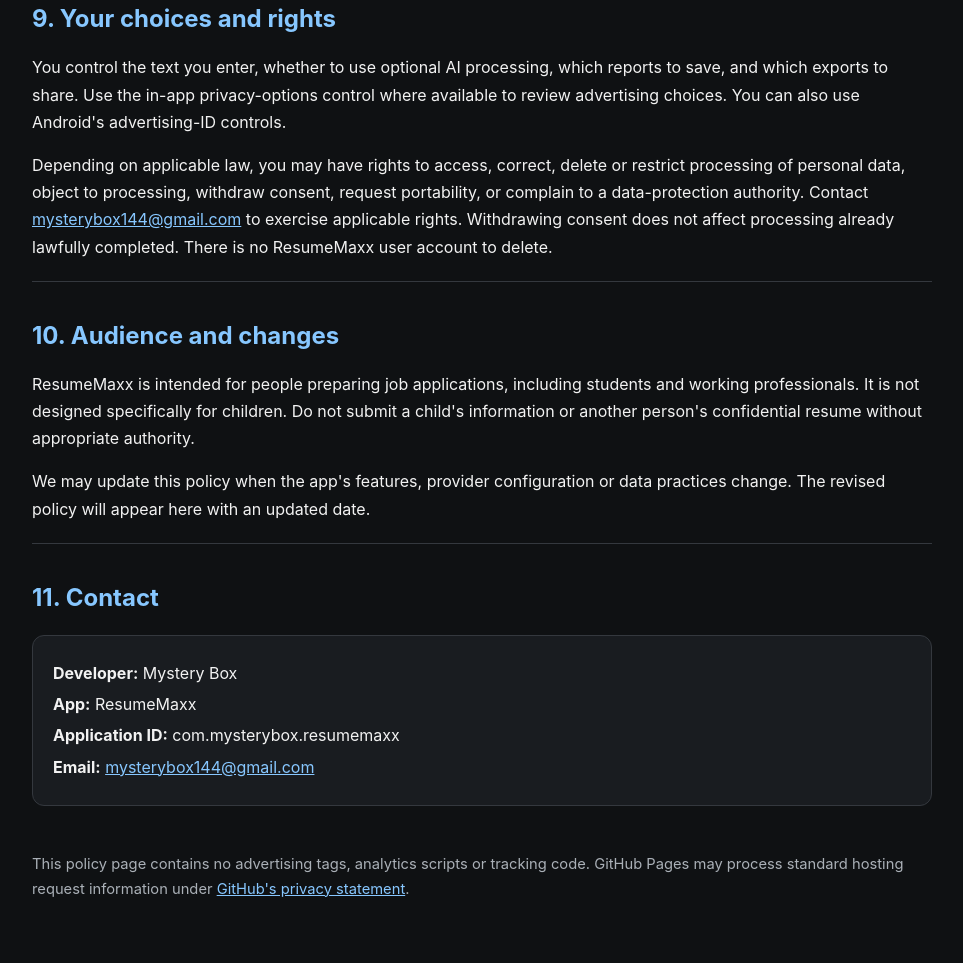
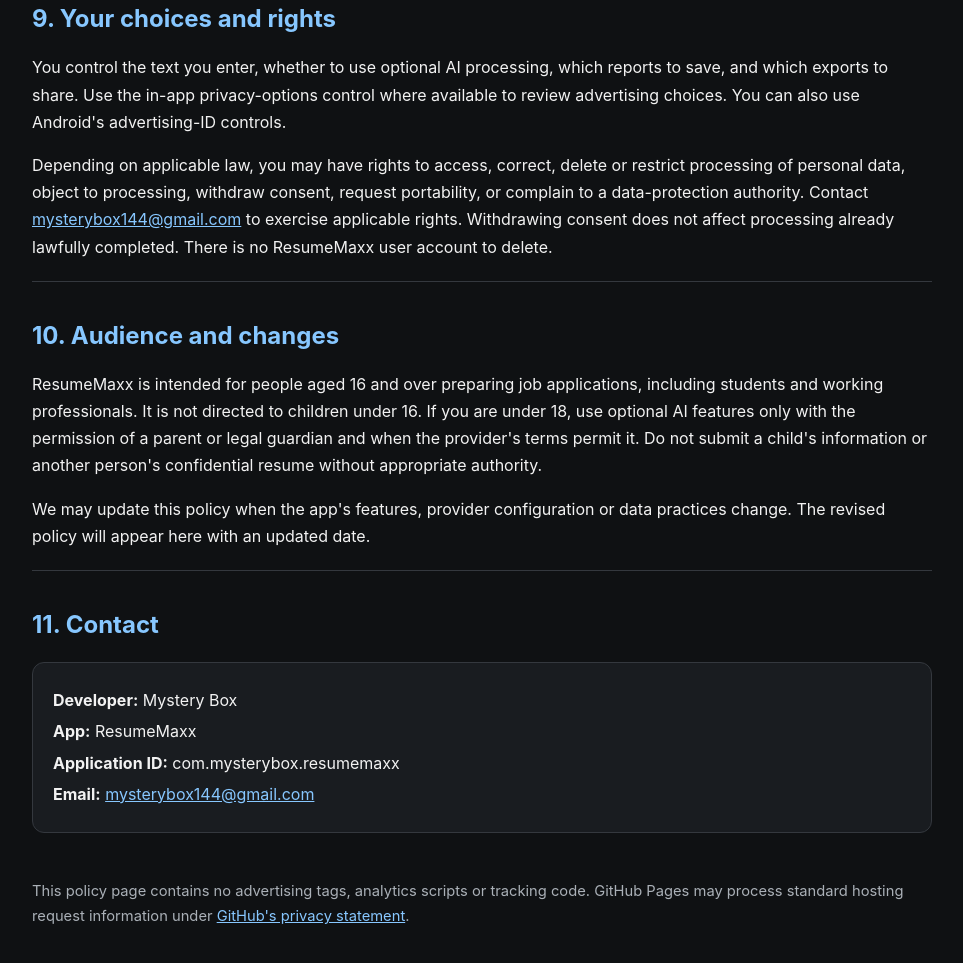
Before and after one commit to mastermystery007/privacy_policies, a plain HTML site: page resumemaxx/index.html in a window 1280 px wide. Shown: the part 3305-4268 px from the top of the page, without its empty margins (158-1121 px from the left). Drawn offline with Linux system fonts and the light colour scheme.

Commit message:
Align ResumeMaxx policy with owner-selected audience aged 16 and over

```diff
--- a/resumemaxx/index.html
+++ b/resumemaxx/index.html
@@ -134,7 +134,7 @@
       <p>Depending on applicable law, you may have rights to access, correct, delete or restrict processing of personal data, object to processing, withdraw consent, request portability, or complain to a data-protection authority. Contact <a href="mailto:mysterybox144@gmail.com">mysterybox144@gmail.com</a> to exercise applicable rights. Withdrawing consent does not affect processing already lawfully completed. There is no ResumeMaxx user account to delete.</p>
     </section>
     <section><h2>10. Audience and changes</h2>
-      <p>ResumeMaxx is intended for people preparing job applications, including students and working professionals. It is not designed specifically for children. Do not submit a child's information or another person's confidential resume without appropriate authority.</p>
+      <p>ResumeMaxx is intended for people aged 16 and over preparing job applications, including students and working professionals. It is not directed to children under 16. If you are under 18, use optional AI features only with the permission of a parent or legal guardian and when the provider's terms permit it. Do not submit a child's information or another person's confidential resume without appropriate authority.</p>
       <p>We may update this policy when the app's features, provider configuration or data practices change. The revised policy will appear here with an updated date.</p>
     </section>
     <section><h2>11. Contact</h2>
```
